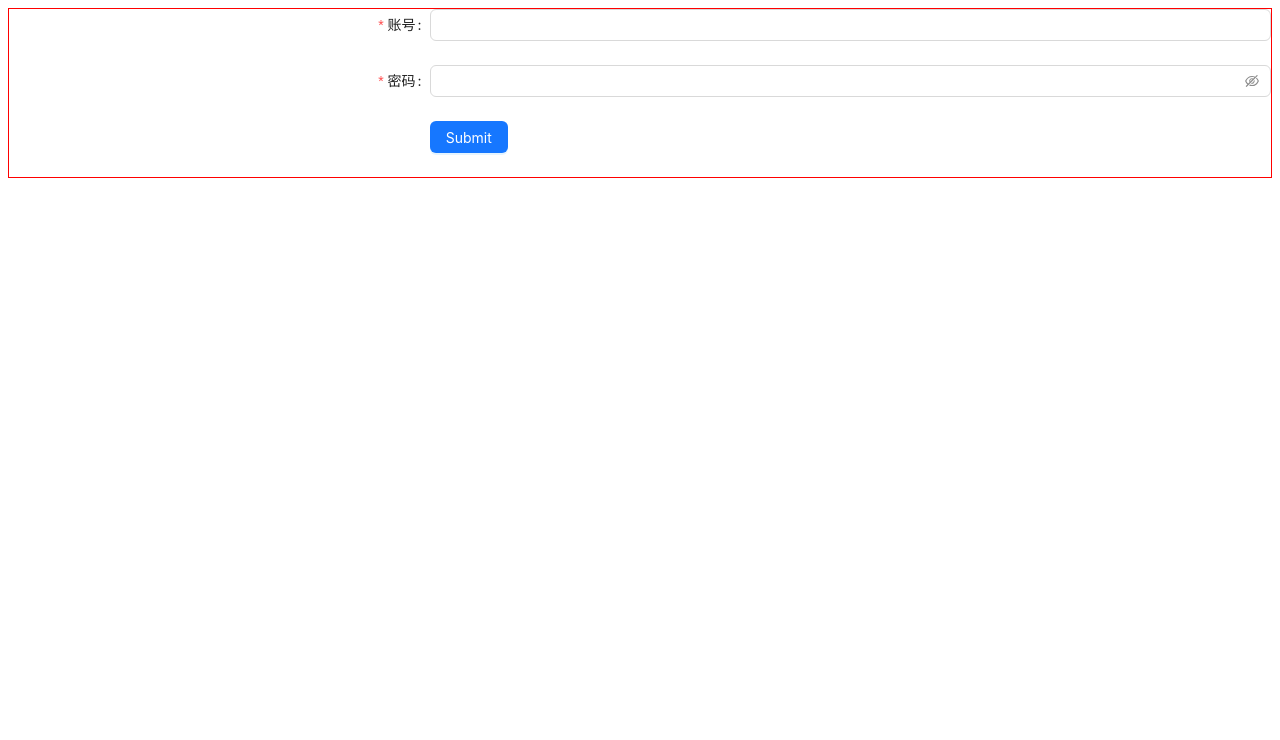
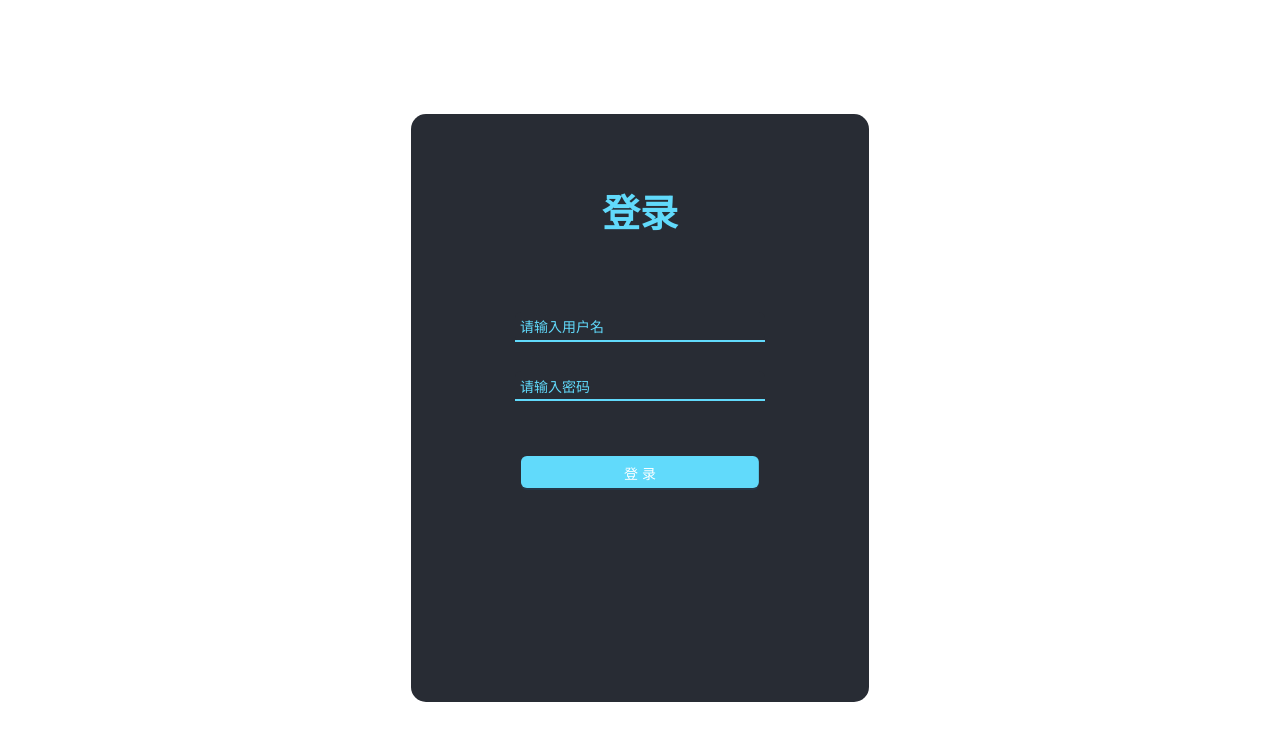
Before and after one commit to linxx5599/chat, a React (Create React App) app in the folder web/: page /login in a window 1280 px wide. Shown: the top 740 px of the page. Built offline with nearby package versions, Linux system fonts and the light colour scheme.

Commit message:
web: 添加登录页面 逻辑

```diff
--- a/web/src/pages/Login/index.less
+++ b/web/src/pages/Login/index.less
@@ -1,3 +1,128 @@
-.login {
-    border: 1px solid red;
+.login-container {
+  height: 100vh;
+  .login {
+    width: 358px;
+    height: 588px;
+    border-radius: 15px;
+    padding: 0 50px;
+    position: relative;
+    left: 50%;
+    top: 50%;
+    transform: translate(-50%, -50%);
+    background-color: #282c34;
+    .header {
+      font-size: 38px;
+      font-weight: bold;
+      text-align: center;
+      line-height: 200px;
+      color: #61dafb;
+    }
+    .ant-col {
+      max-width: unset;
+      .ant-form-item-control-input + div {
+        transform: translate(15%, 0%);
+      }
+    }
+    .container {
+      height: 30px;
+      width: 250px;
+      position: absolute;
+      left: 50%;
+      top: 40%;
+      transform: translate(-50%, -50%);
+    }
+
+    input {
+      width: 100%;
+      height: 100%;
+      position: relative;
+      outline: none;
+      border: none;
+      box-sizing: border-box;
+      padding-left: 5px;
+      background-color: #282c34;
+      color: #61dafb;
+      caret-color: #61dafb;
+    }
+    input::placeholder {
+      color: #61dafb;
+    }
+
+    span {
+      position: absolute;
+      content: "";
+      display: block;
+      background-color: #61dafb;
+      transition: transform 0.1s ease-in-out;
+    }
+    .top,
+    .bottom {
+      left: 0px;
+      right: 0px;
+      height: 2px;
+    }
+    .left,
+    .right {
+      top: 0px;
+      bottom: 0px;
+      width: 2px;
+      transform: scaleY(0);
+    }
+    .top {
+      top: 0px;
+      transform: scaleX(0);
+      transform-origin: left center;
+      transition-delay: 0.2s;
+    }
+    .left {
+      left: 0px;
+      transform-origin: bottom center;
+      transition-delay: 0.3s;
+    }
+    .bottom {
+      bottom: 0px;
+    }
+    .right {
+      right: 0px;
+      transform-origin: top center;
+      transition-delay: 0.1s;
+    }
+    input:focus ~ .right {
+      transform: scaleY(1);
+      transform-origin: bottom center;
+    }
+    input:focus ~ .left {
+      transform: scaleY(1);
+      transform-origin: top center;
+    }
+    input:focus ~ .top {
+      transform: scaleY(1);
+      transform-origin: right center;
+    }
+    .container1 {
+      height: 30px;
+      width: 250px;
+      position: absolute;
+      left: 50%;
+      top: 50%;
+      transform: translate(-50%, -50%);
+    }
+    .btn {
+      position: absolute;
+      left: 50%;
+      top: 54%;
+      transform: translate(-50%, -50%);
+      text-align: center;
+      padding: 5px;
+      width: 52%;
+      margin-top: 40px;
+      background-color: #61dafb;
+      color: #fff;
+      > span {
+        left: 50%;
+        top: 54%;
+        transform: translate(-50%, -50%);
+      }
+    }
+  }
 }
--- a/web/src/pages/Login/index.tsx
+++ b/web/src/pages/Login/index.tsx
@@ -1,48 +1,64 @@
 import React from "react";
-import { Button, Form, Input, message } from "antd";
+import { Form, Button, Input, message } from "antd";
 import "./index.less";
+import { loginApi } from "@/api";
+import { setToken } from "@/utils/auth";
+import history from "@/hooks/history";
+const Login = () => {
   const onFinish = (values: any) => {
+    loginApi
+      .login(values)
+      .then((res) => {
         message.success("登录成功");
+        setToken(res.token)
+        history.push("/chat", { from: history.location.pathname });
+      })
+      .catch((err) => {
+        message.error(err.message);
+      });
   };
 
-const onFinishFailed = (errorInfo: any) => {
-  console.log("Failed:", errorInfo);
-};
-
-const Login = () => {
   return (
+    <div className="login-container">
       <div className="login">
+        <div className="header">登录</div>
         <Form
           name="basic"
           labelCol={{ span: 8 }}
           wrapperCol={{ span: 16 }}
           initialValues={{ remember: true }}
           onFinish={onFinish}
-        onFinishFailed={onFinishFailed}
           autoComplete="off"
         >
           <Form.Item
-          label="账号"
-          name="username"
-          rules={[{ required: true, message: "请输入账号" }]}
+            name="name"
+            rules={[{ required: true, message: "请输入用户名" }]}
           >
-          <Input />
+            <div className="container">
+              <Input type="text" placeholder="请输入用户名" />
+              <span className="left"></span>
+              <span className="right"></span>
+              <span className="top"></span>
+              <span className="bottom"></span>
+            </div>
           </Form.Item>
-
           <Form.Item
-          label="密码"
             name="password"
             rules={[{ required: true, message: "请输入密码" }]}
           >
-          <Input.Password />
+            <div className="container1">
+              <Input type="password" placeholder="请输入密码" />
+              <span className="left"></span>
+              <span className="right"></span>
+              <span className="top"></span>
+              <span className="bottom"></span>
+            </div>
           </Form.Item>
-
-        <Form.Item wrapperCol={{ offset: 8, span: 16 }}>
-          <Button type="primary" htmlType="submit">
-            Submit
+          <Button className="btn" type="primary" htmlType="submit">
+            登录
           </Button>
-        </Form.Item>
         </Form>
+      </div>
     </div>
   );
 };
--- a/web/src/pages/chat/index.less
+++ b/web/src/pages/chat/index.less
@@ -0,0 +1,2 @@
+* {
+}
--- a/web/src/utils/request.ts
+++ b/web/src/utils/request.ts
@@ -27,7 +27,7 @@ const axiosInstance: AxiosInstance = axios.create({
 // axios实例拦截响应
 axiosInstance.interceptors.response.use(
   (response: AxiosResponse) => {
-    return response;
+    return response.data;
   },
   (error: any) => {
     const { response } = error;
```
Lines whose indentation alone changed are shown as unchanged.
